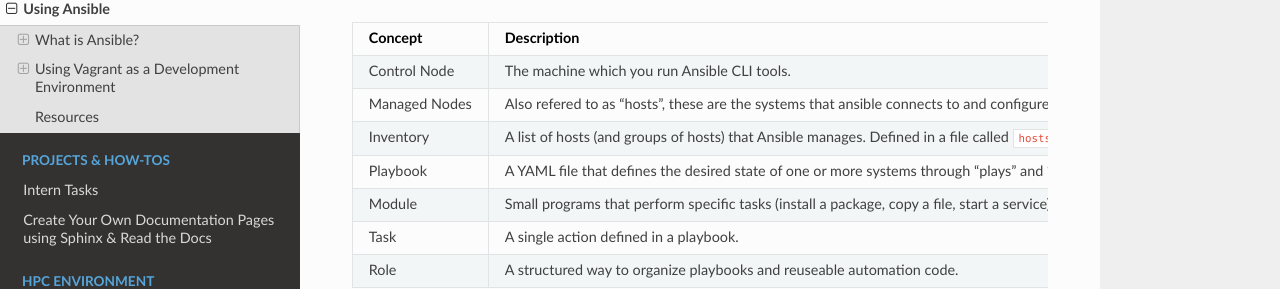
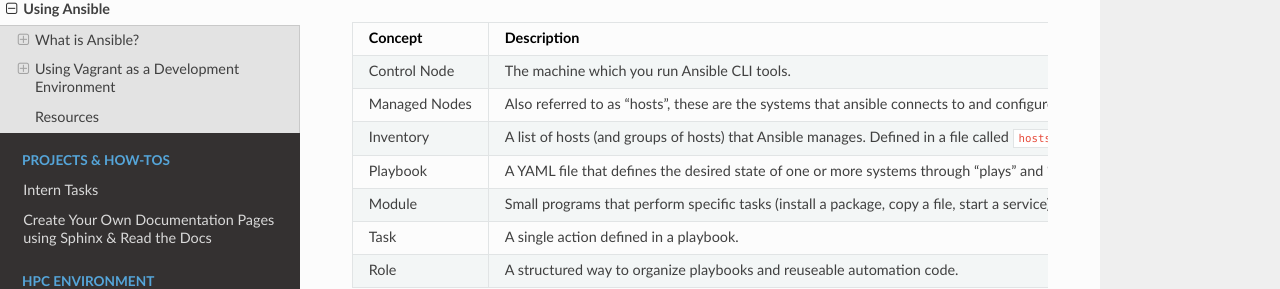
Before and after one commit to TechSquareInc/intern-playbook, a Sphinx documentation site: the page built from docs/source/applications/using-ansible.md, in a window 1280 px wide and 900 px high. Shown: the part 437-726 px from the top of the window. Built offline with Sphinx 7.4.7 and the Read the Docs theme 3.1.0, drawn with Linux system fonts in a browser that asks for light colours.

Commit message:
typo and format fix

```diff
--- a/docs/source/applications/using-ansible.md
+++ b/docs/source/applications/using-ansible.md
@@ -11,7 +11,7 @@
 |**Concept**|**Description**|
 |:---------:|:--------------|
 |Control Node|The machine which you run Ansible CLI tools.|
-|Managed Nodes|Also refered to as "hosts", these are the systems that ansible connects to and configures.|
+|Managed Nodes|Also referred to as "hosts", these are the systems that ansible connects to and configures.|
 |Inventory|A list of hosts (and groups of hosts) that Ansible manages. Defined in a file called `hosts`.|
 |Playbook|A YAML file that defines the desired state of one or more systems through "plays" and "tasks".|
 |Module|Small programs that perform specific tasks (install a package, copy a file, start a service).|
@@ -33,6 +33,8 @@
 
 [Ansible Lab](https://github.com/chloegerhardson/ansible_lab): This repository builds an ansible lab environment using Vagrant and Libvirt to create a small cluster of virtual machines for running playbooks, configuration management, and orchestration exercises.
 
+---
+
 ## Resources
 - [Ansible Docs](https://docs.ansible.com/ansible/latest/getting_started/index.html): Getting started with Ansible
 - [Ansible Lab](https://github.com/chloegerhardson/ansible_lab): Ansible Lab sandbox environment
```
